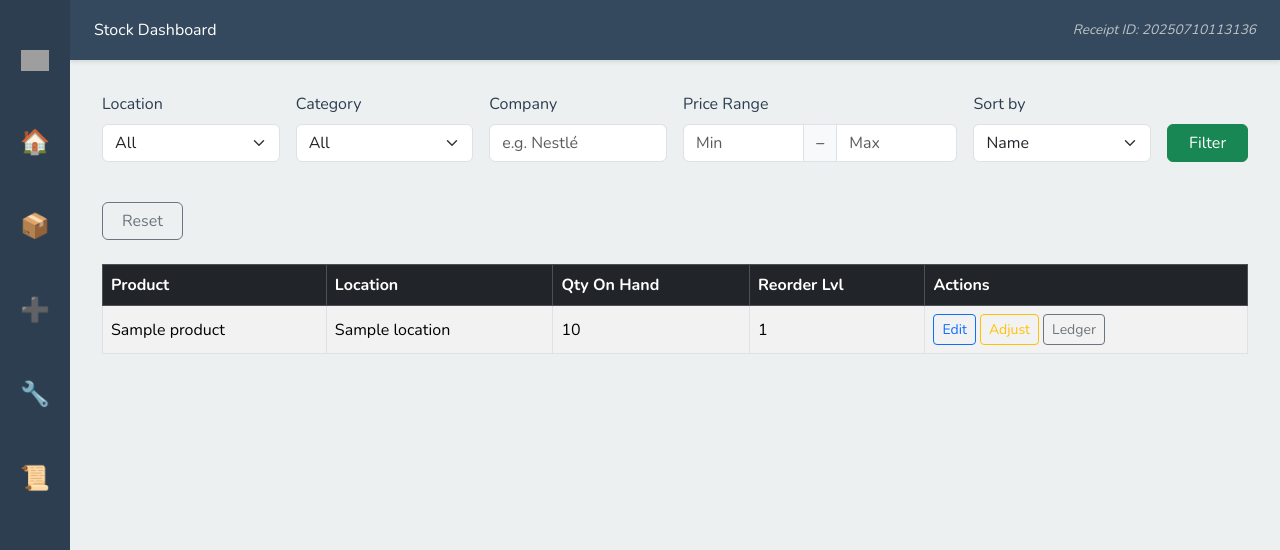
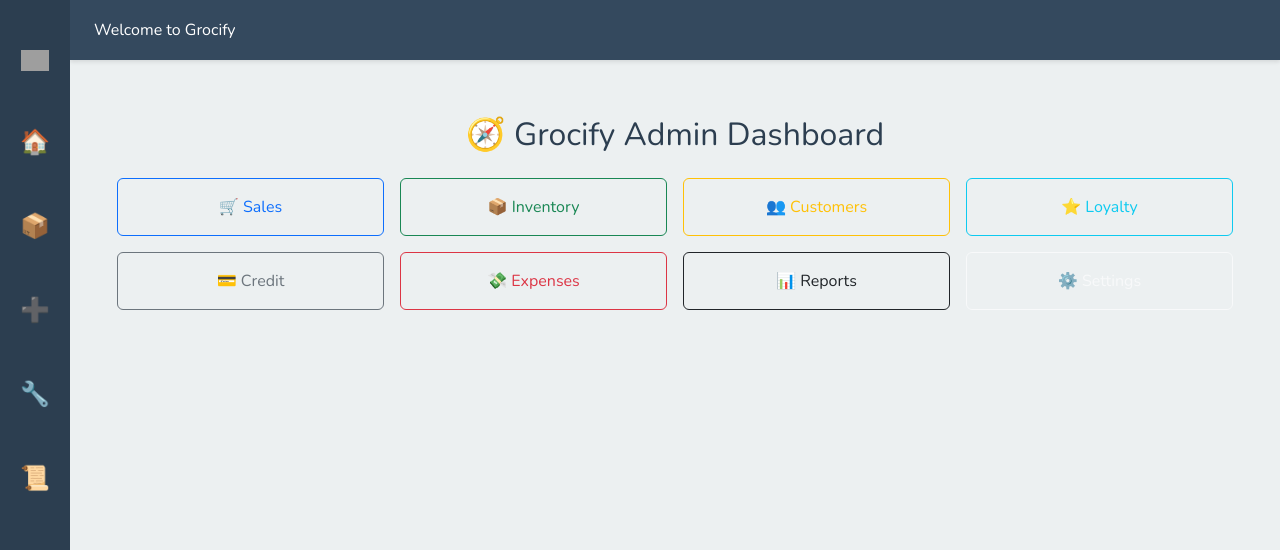
Before and after one commit to muhammad-jahanzaib007/Grocify, a Django app: page /inventory/ in a window 1280 px wide. Shown: the top 550 px of the page. Run offline with Django 5.2, Linux system fonts and the light colour scheme; a user stored in the database is signed in; tables that the repository leaves empty hold one stand-in row (values such as "Sample post"); parts of the project's set-up code (start-up, migrations or seed data) failed here and were passed over; grey boxes are pictures that could not be loaded.

Commit message:
some more updates

```diff
--- /dev/null
+++ b/Project/grocify/analytics/urls.py
@@ -0,0 +1,9 @@
+from django.urls import path
+from . import views
+
+app_name = 'reports'
+
+urlpatterns = [
+    path('', views.reports_dashboard, name='index'),
+
+]
--- a/Project/grocify/analytics/views.py
+++ b/Project/grocify/analytics/views.py
@@ -1,3 +1,6 @@
+from django.contrib.auth.decorators import login_required
 from django.shortcuts import render
 
-# Create your views here.
+@login_required
+def reports_dashboard(request):
+    return render(request, 'reports/dashboard.html')
--- a/Project/grocify/customers/models.py
+++ b/Project/grocify/customers/models.py
@@ -22,6 +22,7 @@ class Customer(models.Model):
     points = models.PositiveIntegerField(default=0)
     tier = models.ForeignKey(LoyaltyTier, on_delete=models.SET_NULL, null=True, blank=True)
     joined_at = models.DateTimeField(auto_now_add=True)
+    is_active = models.BooleanField(default=True)
 
     def __str__(self):
         return f"{self.name} ({self.phone})"
--- /dev/null
+++ b/Project/grocify/customers/urls.py
@@ -0,0 +1,9 @@
+from django.urls import path
+from . import views
+
+app_name = 'customers'
+
+urlpatterns = [
+    path('', views.customers_dashboard, name='index'),
+
+]
--- a/Project/grocify/customers/views.py
+++ b/Project/grocify/customers/views.py
@@ -1,3 +1,7 @@
 from django.shortcuts import render
+from .models import Customer
 
 # Create your views here.
+customers = Customer.objects.all().order_by('name')
+def customers_dashboard(request):
+    return render(request, 'customers/dashboard.html')
--- a/Project/grocify/dashboard/templates/dashboard/admin_dashboard.html
+++ b/Project/grocify/dashboard/templates/dashboard/admin_dashboard.html
@@ -1,6 +1,66 @@
 {% extends "base.html" %}
-{% block title %}Dashboard{% endblock %}
-{% block header %}Dashboard Overview{% endblock %}
+{% block title %}Grocify Dashboard{% endblock %}
 {% block content %}
-  <p class="lead">Welcome to your admin dashboard. Stats and insights will live here soon!</p>
+<div class="container mt-4">
+  <h2 class="mb-4 text-center">🧭 Grocify Admin Dashboard</h2>
+  <div class="row g-3">
+
+    <!-- 🛒 Sales -->
+    <div class="col-md-3">
+      <a href="{% url 'sales:index' %}" class="btn btn-outline-primary w-100 py-3">
+        🛒 Sales
+      </a>
+    </div>
+
+    <!-- 📦 Inventory -->
+    <div class="col-md-3">
+      <a href="{% url 'inventory:index' %}" class="btn btn-outline-success w-100 py-3">
+        📦 Inventory
+      </a>
+    </div>
+
+    <!-- 👥 Customers -->
+    <div class="col-md-3">
+      <a href="{% url 'customers:index' %}" class="btn btn-outline-warning w-100 py-3">
+        👥 Customers
+      </a>
+    </div>
+
+    <!-- ⭐ Loyalty -->
+    <div class="col-md-3">
+      <a href="{% url 'loyalty:index' %}" class="btn btn-outline-info w-100 py-3">
+        ⭐ Loyalty
+      </a>
+    </div>
+
+    <!-- 💳 Credit -->
+    <div class="col-md-3">
+      <a href="{% url 'credit:index' %}" class="btn btn-outline-secondary w-100 py-3">
+        💳 Credit
+      </a>
+    </div>
+
+    <!-- 💸 Expenses -->
+    <div class="col-md-3">
+      <a href="{% url 'expenses:index' %}" class="btn btn-outline-danger w-100 py-3">
+        💸 Expenses
+      </a>
+    </div>
+
+    <!-- 📊 Reports -->
+    <div class="col-md-3">
+      <a href="{% url 'reports:index' %}" class="btn btn-outline-dark w-100 py-3">
+        📊 Reports
+      </a>
+    </div>
+
+    <!-- ⚙️ Settings -->
+    <div class="col-md-3">
+      <a href="{% url 'settings:index' %}" class="btn btn-outline-light w-100 py-3">
+        ⚙️ Settings
+      </a>
+    </div>
+
+  </div>
+</div>
 {% endblock %}
--- /dev/null
+++ b/Project/grocify/expenses/urls.py
@@ -0,0 +1,9 @@
+from django.urls import path
+from . import views
+
+app_name = 'expenses'
+
+urlpatterns = [
+    path('', views.expenses_dashboard, name='index'),
+
+]
--- a/Project/grocify/expenses/views.py
+++ b/Project/grocify/expenses/views.py
@@ -1,3 +1,6 @@
+from django.contrib.auth.decorators import login_required
 from django.shortcuts import render
 
-# Create your views here.
+@login_required
+def expenses_dashboard(request):
+    return render(request, 'expenses/dashboard.html')
--- a/Project/grocify/grocify/settings.py
+++ b/Project/grocify/grocify/settings.py
@@ -47,10 +47,10 @@ ROOT_URLCONF = 'grocify.urls'
 
 TEMPLATES = [
     {
-        'DIRS': [ BASE_DIR / 'templates' ],
+        'DIRS': [ BASE_DIR/ 'dashboard' / 'templates'],
         'APP_DIRS': True,
         'BACKEND': 'django.template.backends.django.DjangoTemplates',
-        'DIRS': [ BASE_DIR / 'templates' ],  # Global templates
+        'DIRS': [ BASE_DIR / 'templates'],  # Global templates
         'APP_DIRS': True,
         'OPTIONS': {
             'context_processors': [
@@ -88,7 +88,7 @@ AUTH_PASSWORD_VALIDATORS = [
 ]
 
 LOGIN_URL = 'users:login'
-LOGIN_REDIRECT_URL = 'sales:pos'
+LOGIN_REDIRECT_URL = '/dashboard/'
 LOGOUT_REDIRECT_URL = 'users:login'
 
 
--- a/Project/grocify/grocify/urls.py
+++ b/Project/grocify/grocify/urls.py
@@ -19,9 +19,14 @@ from django.urls import path, include
 
 urlpatterns = [
     path('admin/', admin.site.urls),
-    path('inventory/', include('inventory.urls')),
-    path('dashboard/', include('dashboard.urls')),
-    path('pos/', include('sales.urls')),
-    path('api/', include('sales.urls')),
-
+    path('dashboard/', include('dashboard.urls', namespace='dashboard')),
+    path('pos/', include('sales.urls', namespace='sales')),
+    path('inventory/', include('inventory.urls', namespace='inventory')),
+    path('expenses/', include('expenses.urls', namespace='expenses')),
+    path('customers/', include('customers.urls', namespace='customers')),
+    path('loyalty/', include('loyalty.urls', namespace='loyalty')),
+    path('credit/', include('credit.urls', namespace='credit')),
+    path('reports/', include('analytics.urls', namespace='reports')),
+    path('settings/', include('settings.urls', namespace='settings')),
+    path('api/', include('api.urls', namespace='api')),
 ]
--- a/Project/grocify/inventory/urls.py
+++ b/Project/grocify/inventory/urls.py
@@ -4,12 +4,12 @@ from . import views
 app_name = 'inventory'
 
 urlpatterns = [
-    path('', views.stock_dashboard, name='stock_dashboard'),  # main stock overview
+    path('', views.admin_dashboard, name='index'),  # ✅ Inventory dashboard as root
+    path('stock/', views.stock_dashboard, name='stock_dashboard'),  # ✅ Now safely routable
     path('adjust-stock/', views.manual_stock_adjustment, name='adjust_stock'),
     path('ledger/', views.stock_ledger_view, name='stock_ledger'),
     path('add-product/', views.add_product, name='add_product'),
     path('edit-product/<int:product_id>/', views.edit_product, name='edit_product'),
     path('export-stock/', views.export_stock_report, name='export_stock'),
     path('api/products/', views.product_search_api, name='product_search_api'),
-
 ]
--- a/Project/grocify/inventory/views.py
+++ b/Project/grocify/inventory/views.py
@@ -4,7 +4,7 @@ from django.db.models import Q, Sum
 from django.http import HttpResponse, JsonResponse
 from django.views.decorators.http import require_GET
 import csv
-
+from django.contrib.auth.decorators import login_required
 from .models import (
     InventoryItem, StockEntry, StockLedger,
     Product, Location, Category
@@ -237,3 +237,6 @@ def product_search_api(request):
                 })
 
     return JsonResponse(results, safe=False)
+@login_required
+def admin_dashboard(request):
+    return render(request, 'dashboard/admin_dashboard.html')
--- a/Project/grocify/sales/templates/sales/pos_checkout.html
+++ b/Project/grocify/sales/templates/sales/pos_checkout.html
@@ -87,7 +87,6 @@
             <option value="Credit">Credit</option>
             <option value="Online">Online Payment</option>
             <option value="Store Points">Store Points</option>
-
           </select>
         </div>
 
--- a/Project/grocify/sales/urls.py
+++ b/Project/grocify/sales/urls.py
@@ -1,11 +1,14 @@
 from django.urls import path
 from .views import pos_checkout, product_search_api, process_sale, receipt_view
+from dashboard import views as dashboard_views
 
 app_name = 'sales'
 
 urlpatterns = [
-    path("", pos_checkout, name="pos_checkout"),
+    path("checkout/", pos_checkout, name="pos_checkout"),
     path("products/", product_search_api, name="product_search_api"),
     path("submit/", process_sale, name="process_sale"),
     path("receipt/<int:id>/", receipt_view, name="receipt"),
+    path('', dashboard_views.admin_dashboard, name='index')
+
 ]
--- a/Project/grocify/static/js/pos.js
+++ b/Project/grocify/static/js/pos.js
@@ -37,7 +37,9 @@ function renderCart() {
   const cartInput = document.getElementById('cart-input');
   const totalEl = document.getElementById('cart-total');
   const paidInput = document.querySelector('input[name="amount_paid"]');
+  const pointsInput = document.querySelector('input[name="points_used"]');
   const changeBox = document.getElementById('change-due');
+  const customerSelect = document.getElementById('customer-select');
 
   tbody.innerHTML = '';
   let grand = 0;
@@ -66,15 +68,23 @@ function renderCart() {
   totalEl.innerText = grand.toFixed(2);
   cartInput.value = JSON.stringify(cart);
 
+  // Cap points used
+  const selectedId = customerSelect?.value;
+  const maxPoints = customerPoints[selectedId] || 0;
+  const pointsUsed = Math.min(parseInt(pointsInput?.value || 0), maxPoints, grand);
+  if (pointsInput) pointsInput.value = pointsUsed;
+
+  const totalAfterPoints = grand - pointsUsed;
+
   // Calculate change due
   if (paidInput && changeBox) {
     const paidAmount = parseFloat(paidInput.value) || 0;
-    const changeDue = paidAmount - grand;
+    const changeDue = paidAmount - totalAfterPoints;
     changeBox.value = changeDue >= 0 ? changeDue.toFixed(2) : '0.00';
   }
 }
 
-// Fetch products matching search term
+// Product search
 function searchProducts(term) {
   fetch(`/api/products/?q=${encodeURIComponent(term)}`)
     .then(res => res.json())
@@ -126,7 +136,7 @@ function searchProducts(term) {
     });
 }
 
-// DOM Ready Setup
+// DOM Ready
 document.addEventListener('DOMContentLoaded', () => {
   const searchBox = document.getElementById('product-search');
   if (searchBox) {
@@ -144,19 +154,9 @@ document.addEventListener('DOMContentLoaded', () => {
     });
   }
 
-  const paidInput = document.querySelector('input[name="amount_paid"]');
-  if (paidInput) {
-    paidInput.addEventListener('input', () => renderCart());
-  }
+  document.querySelector('input[name="amount_paid"]')?.addEventListener('input', renderCart);
+  document.querySelector('input[name="points_used"]')?.addEventListener('input', renderCart);
 
-  const now = new Date();
-  const receiptId = now.toISOString().slice(0, 19).replace(/[-T:]/g, '');
-  const receiptSpan = document.getElementById('receipt-id');
-  const receiptInput = document.getElementById('receipt-id-input');
-
-  if (receiptSpan) receiptSpan.textContent = `Receipt ID: ${receiptId}`;
-  if (receiptInput) receiptInput.value = receiptId;
-});
   const customerSelect = document.getElementById('customer-select');
   const pointsPreview = document.getElementById('customer-points-preview');
 
@@ -165,5 +165,7 @@ if (customerSelect && pointsPreview) {
       const selectedId = customerSelect.value;
       const points = customerPoints[selectedId] || 0;
       pointsPreview.textContent = selectedId ? `Points Available: ${points}` : 'Points Available: —';
+      renderCart();
     });
   }
+});
```
Also changed, not shown: Project/grocify/sales/signals.py (+1 -6 lines), Project/grocify/sales/templates/sales/receipt.html (+8 -11 lines), Project/grocify/sales/views.py (+31 -15 lines), Project/grocify/customers/migrations/0005_customer_is_active.py (added). Lines whose indentation alone changed are shown as unchanged.
